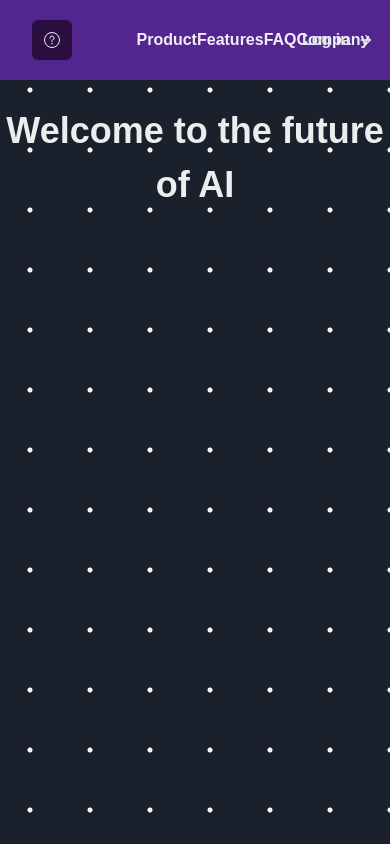
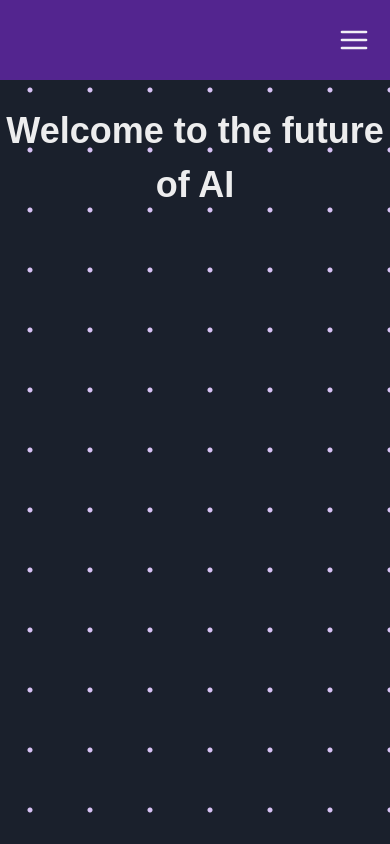
Before and after one commit to mikegecko/gpt-api-testing, a React (Vite) app in the folder client/: page / in a window 390 px wide. Built offline with nearby package versions, Linux system fonts and the light colour scheme.

Commit message:
Added mobile view

```diff
--- a/client/src/routes/Root.jsx
+++ b/client/src/routes/Root.jsx
@@ -1,32 +1,36 @@
-import { ArrowForwardIcon, QuestionOutlineIcon } from "@chakra-ui/icons";
+import { ArrowForwardIcon, HamburgerIcon, QuestionOutlineIcon } from "@chakra-ui/icons";
 import { Box, Button, IconButton, Link, Text, useColorMode, useColorModeValue } from "@chakra-ui/react";
 
 export default function Root() {
 
     const {colorMode, toggleColorMode} = useColorMode();
 
-    const bg_circle = useColorModeValue('black', 'white');
+    const bg_circle = useColorModeValue('brand.800', 'brand.100');
     const bg_header = useColorModeValue('brand.400', 'brand.600');
     const bg_text = useColorModeValue('gray.800', 'gray.200');
     const bg_button = useColorModeValue('white', ' brand.800');
     return(
-        <Box display='flex' height='100vh' width='100vw' flexDirection='column' sx={{backgroundImage: `radial-gradient(circle, ${bg_circle} 2px, rgba(0, 0, 0, 0) 3px);`, backgroundSize: '60px 60px'}} >
+        <Box display='flex' height='100vh' width='100vw' flexDirection='column'  sx={{backgroundImage: `radial-gradient(circle, ${bg_circle} 2px, rgba(0, 0, 0, 0) 3px);`, backgroundSize: '60px 60px'}} >
             <Box height='20' background={bg_header} display='flex' alignItems='center' justifyContent='space-between'  >
-                <Box display='flex' alignItems='center' width='10%' ml={8} >
+                <Box display={{base: 'none', lg: 'flex'}} alignItems='center' width='10%' ml={8} >
                     <IconButton onClick={toggleColorMode} background={bg_button} aria-label="color mode" icon={<QuestionOutlineIcon />} />
                 </Box>
-                <Box display='flex' width='30%' alignItems='center' justifyContent='space-evenly'>
+                <Box display={{base: 'none', lg: 'flex'}} width='30%' alignItems='center' justifyContent='space-evenly'>
                     <Link fontWeight='semibold' href="#">Product</Link>
                     <Link fontWeight='semibold' href="#">Features</Link>
                     <Link fontWeight='semibold' href="#">FAQ</Link>
                     <Link fontWeight='semibold' href="#">Company</Link>
                 </Box>
-                <Box display='flex' justifyContent='flex-end' width='10%' mr={8}>
+                <Box display={{base: 'none', lg: 'flex'}} justifyContent='flex-end' width='10%' mr={8}>
                     <Button color={bg_text} variant='link' as='a' rightIcon={<ArrowForwardIcon />} href="/auth/login">Log in</Button>
+                </Box>
+                {/* Mobile View */}
+                <Box display={{base: 'flex', lg: 'none'}} alignItems='center' justifyContent='flex-end' width='100%' mr={4}>
+                    <IconButton variant='unstyled' aria-label="menu" icon={<HamburgerIcon boxSize={8} />} />
                 </Box>
             </Box>
             <Box className="" flex='1' >
-                <Text  fontSize='4xl' fontWeight='bold' textAlign='center' mt={6}>
+                <Text  fontSize={{base: '4xl', md: '4xl', lg: '6xl'}} fontWeight='bold' textAlign='center' mt={6}>
                     Welcome to the future of AI
                 </Text>
             </Box>
```
